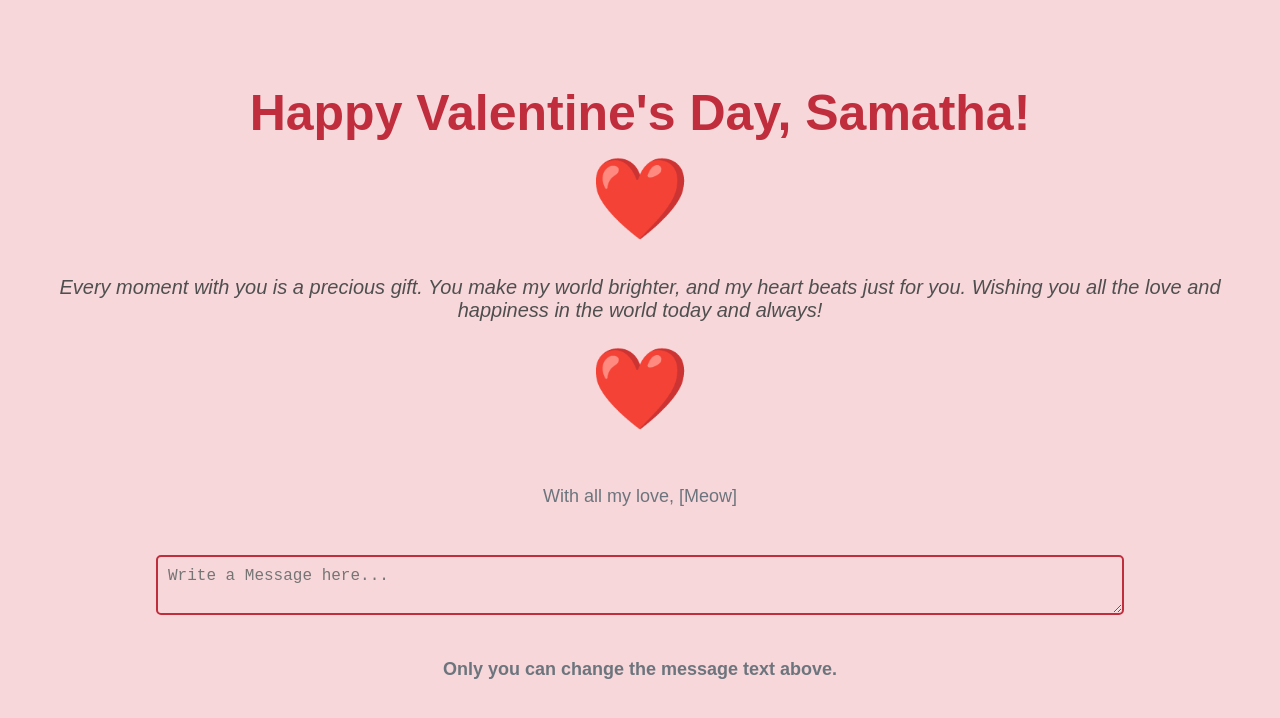
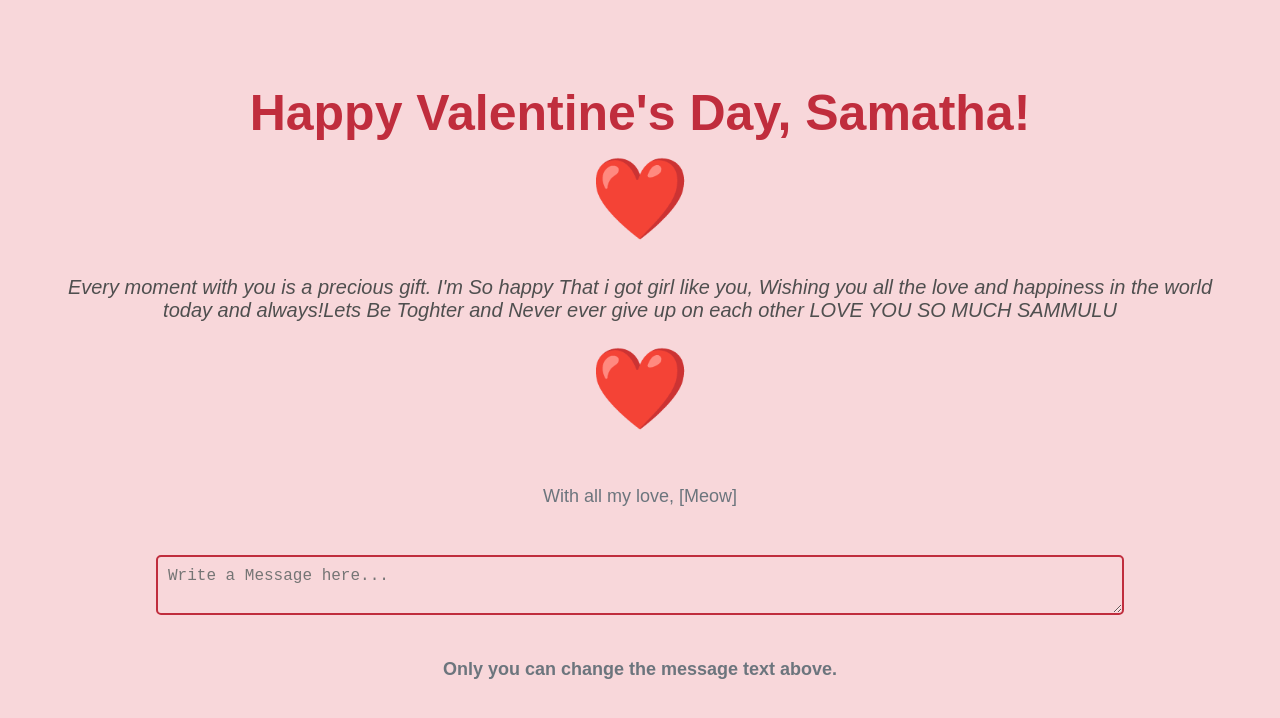
Before and after one commit to MaheshBabu224/def, a plain HTML site: page index.html in a window 1280 px wide. Drawn offline with Linux system fonts and the light colour scheme.

Commit message:
Update index.html

```diff
--- a/index.html
+++ b/index.html
@@ -84,7 +84,7 @@
 <body>
     <h1>Happy Valentine's Day, Samatha!</h1>
     <div class="heart">❤️</div>
-    <p class="message">Every moment with you is a precious gift. You make my world brighter, and my heart beats just for you. Wishing you all the love and happiness in the world today and always!</p>
+    <p class="message">Every moment with you is a precious gift. I'm So happy That i got girl like you, Wishing you all the love and happiness in the world today and always!Lets Be Toghter and Never ever give up on each other LOVE YOU SO MUCH SAMMULU </p>
     <div class="heart">❤️</div>
     <p class="footer">With all my love, [Meow]</p>
 
```
